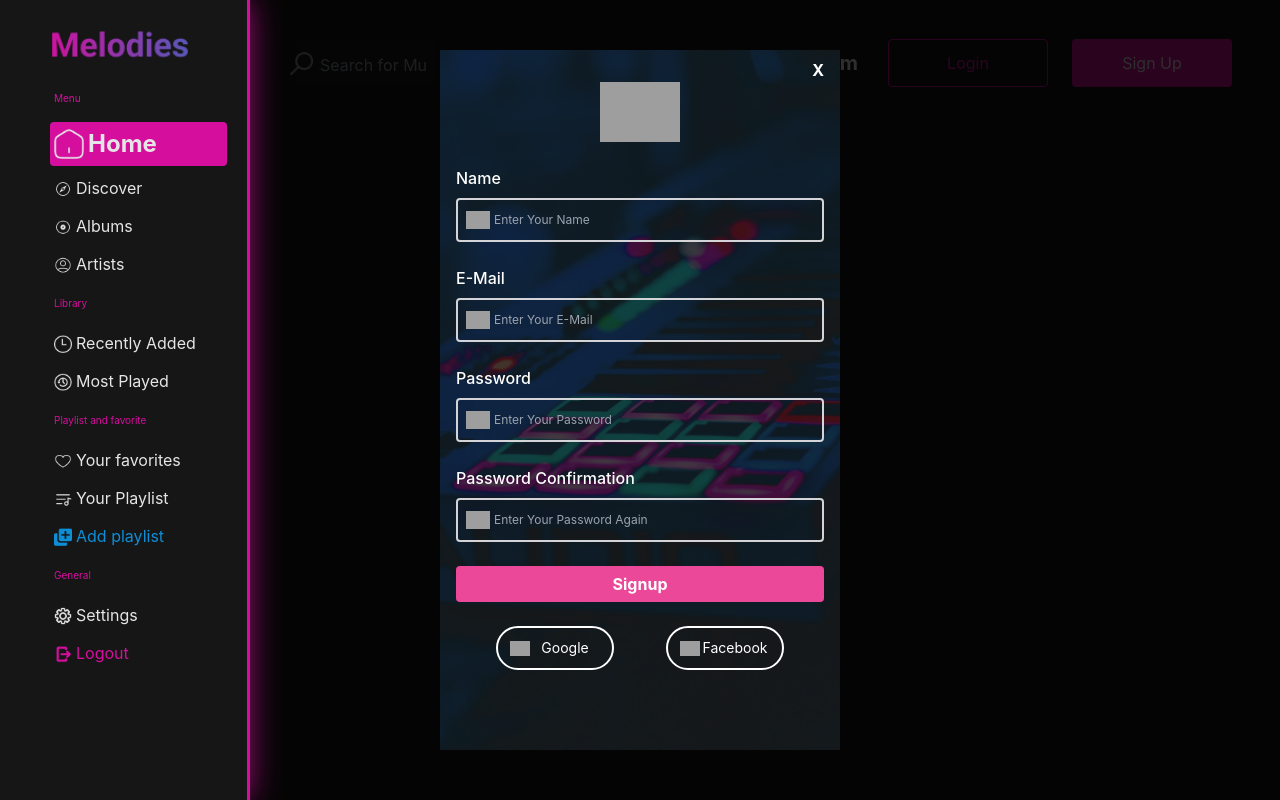
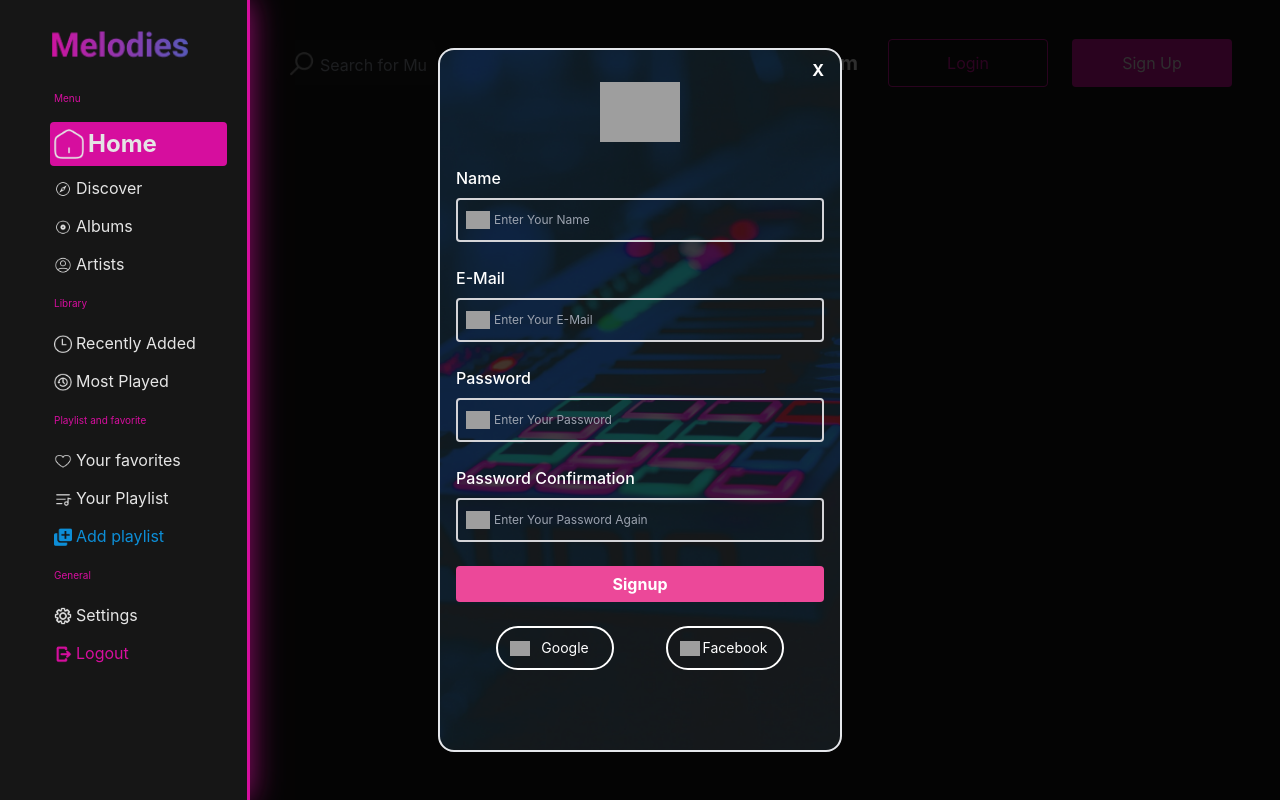
Before and after one commit to TuongPhamCT/HarmonyHub, a React (Create React App) app in the folder harmonyhub/: page / in a window 1280 px wide. Both pictures are taken after a click on the element "Sign Up". Built offline with nearby package versions, Linux system fonts and the light colour scheme; grey boxes are pictures that could not be loaded.

Commit message:
update input validation in SignUp

```diff
--- a/harmonyhub/src/components/SignUp/CreateAccountForm.jsx
+++ b/harmonyhub/src/components/SignUp/CreateAccountForm.jsx
@@ -20,8 +20,8 @@ function CreateAccountForm() {
       const passwordConfirm = passwordConfirmRef.current.value;
 
       if (password !== passwordConfirm) {
-        console.log("Passwords do not match.");
-        setAlertMessage("Passwords do not match.");
+        passwordConfirmRef.current.setCustomValidity("Passwords do not match.");
+        passwordConfirmRef.current.reportValidity();
       } else {
         let responseData = await registerUser(username, email, password);
         console.log(responseData);
--- a/harmonyhub/src/components/SignUp/SignUp.jsx
+++ b/harmonyhub/src/components/SignUp/SignUp.jsx
@@ -15,7 +15,12 @@ const SignUp = forwardRef(function SignUp({ handleClose, isVisible }, ref) {
       ></div>
 
       {/* Dialog */}
-      <dialog ref={ref} className={`z-50 ${isVisible ? "block" : "hidden"}`}>
+      <dialog
+        ref={ref}
+        className={`z-50 ${
+          isVisible ? "block" : "hidden"
+        } border-solid rounded-2xl border-2`}
+      >
         <main
           style={{ "--image-url": `url(${background})` }}
           className="flex overflow-hidden flex-col items-center pt-0 pb-10 pl-4 pr-4 mx-auto w-[400px] h-[700px] bg-[image:var(--image-url)] bg-cover bg-center"
```
Also changed, not shown: 2 other files (tests, documents, lock files or other folders).
